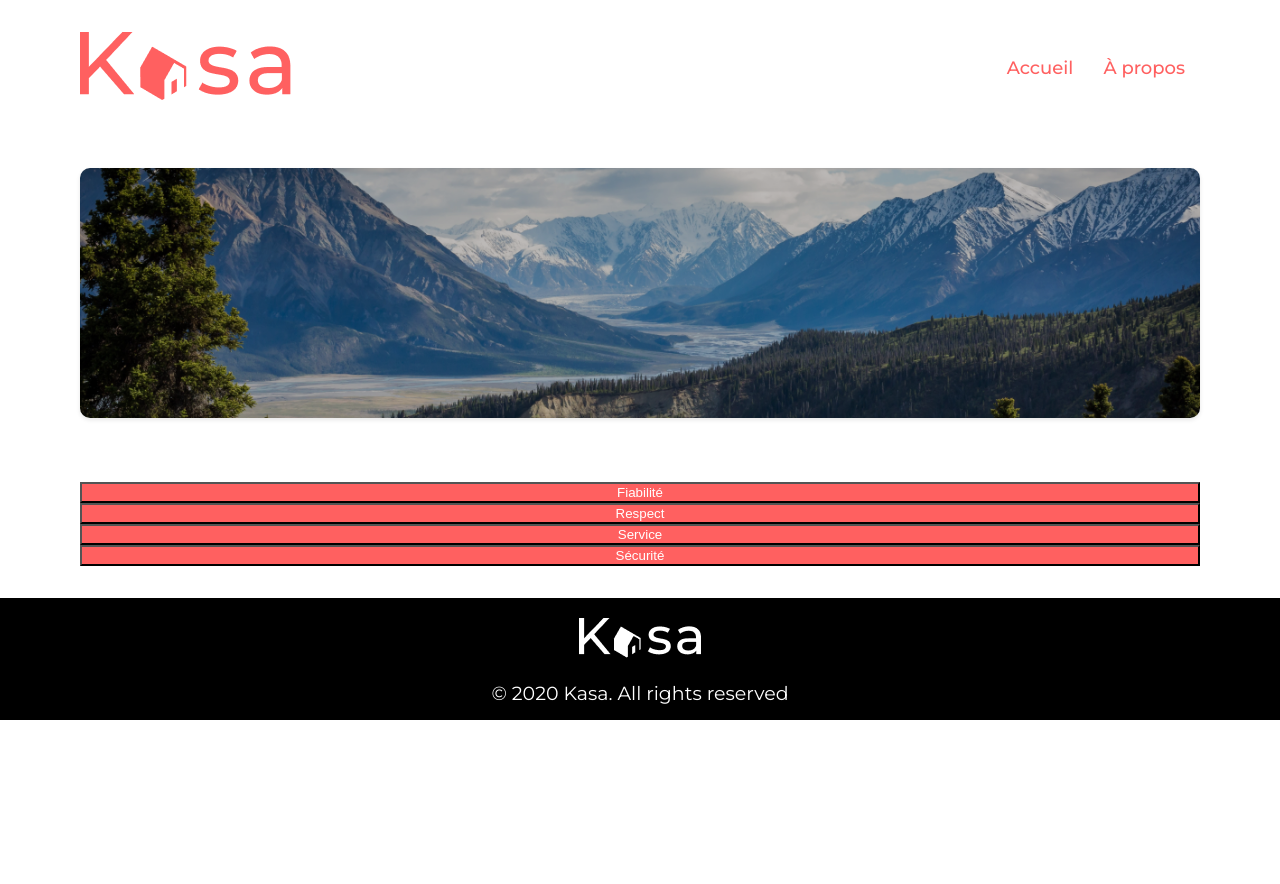
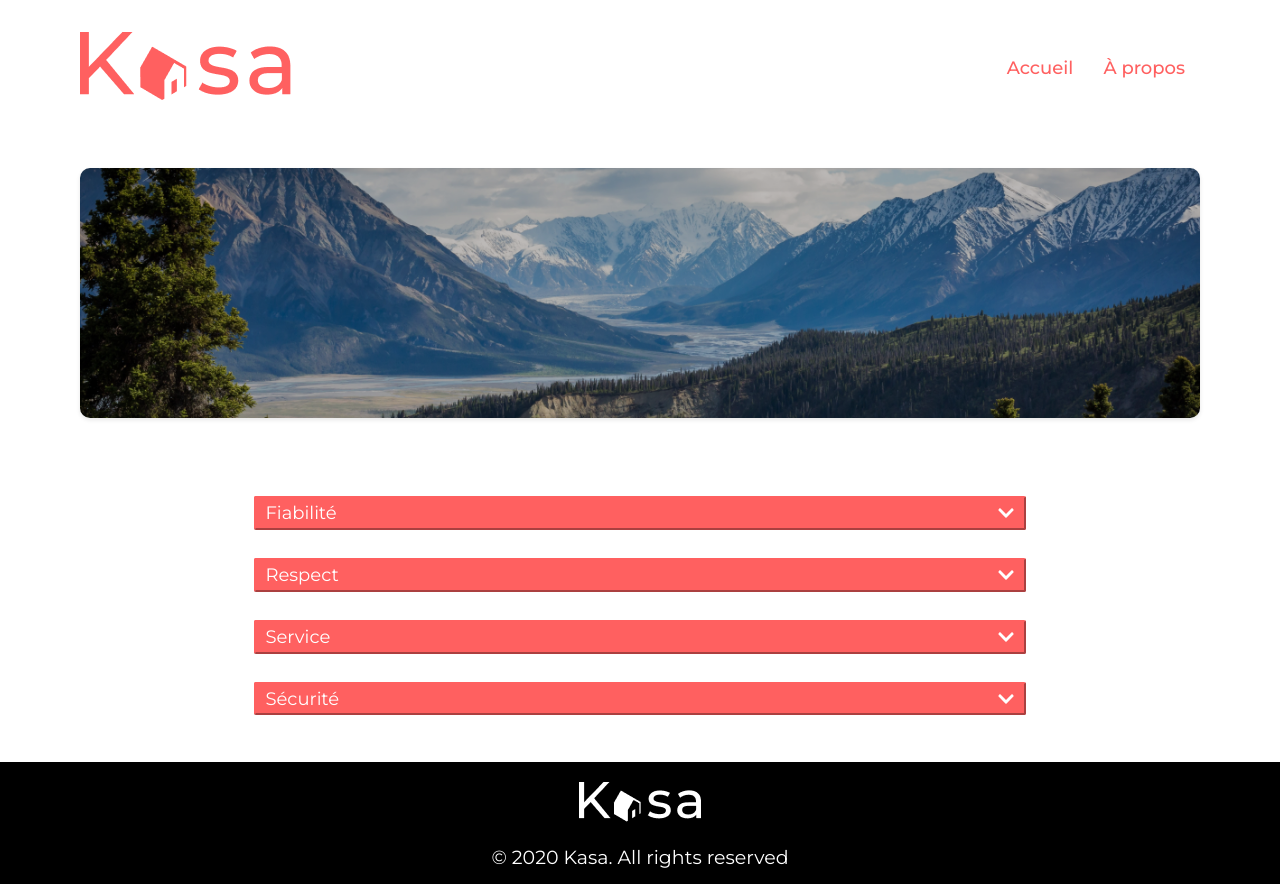
Before and after one commit to sulirb/Kasa--P6, a React (Vite) app: page /about in a window 1280 px wide. Before the commit the page ends 800 px from the top, so only its background shows below. Built offline with nearby package versions, Linux system fonts and the light colour scheme.

Commit message:
légende cartes et collapse ccsé

```diff
--- a/src/components/banner.scss
+++ b/src/components/banner.scss
@@ -3,6 +3,10 @@
   height: 250px;
   border-radius: 10px;
   box-shadow: 0 2px 4px rgba(0, 0, 0, 0.1);
+  display: flex;
+  flex-direction: column;
+  align-items: center;
+  justify-content: center;
   &__img {
     width: 100%;
     height: 100%;
@@ -11,12 +15,9 @@
     filter: brightness(75%);
   }
   &__txt {
-    margin: -10% 0 0 20%;
-    z-index: 2;
     position: absolute;
     color: #ffffff;
     font-weight: 500;
     font-size: 48px;
-    text-align: center;
   }
 }
--- a/src/components/card.jsx
+++ b/src/components/card.jsx
@@ -6,7 +6,9 @@ function Card({ picture, title, href }) {
     <a href={href} className="card">
       <div className="card__container">
         <img src={picture} alt="logo" className="card__container__picture" />
-        <div className="card__container__title">{title}</div>
+        <div className="card__container__title">
+          <span className="card__container__title__span">{title}</span>
+        </div>
       </div>
     </a>
   );
--- a/src/components/card.scss
+++ b/src/components/card.scss
@@ -3,26 +3,38 @@
   border-radius: 10px;
   box-shadow: 0 2px 4px rgba(0, 0, 0, 0.1);
   text-decoration: none;
+
   &__container {
+    width: 100%;
     height: 340px;
-    display: flex;
-    flex-direction: column;
-    justify-content: space-between;
+    position: relative;
+    border-radius: 10px;
+    overflow: hidden;
 
     &__picture {
-      border-radius: 10px;
-      max-width: 100%;
+      width: 100%;
       height: 100%;
       object-fit: cover;
     }
 
     &__title {
-      font-weight: 700;
-      font-size: 18px;
-      color: #000;
-      position: relative;
-      z-index: 2;
-      margin-top: -50px;
+      position: absolute;
+      display: flex;
+      align-items: flex-end;
+      bottom: 0;
+      left: 0;
+      width: 100%;
+      height: 25%;
+      background: linear-gradient(#ff6060, #000);
+      padding: 0.5em;
+      box-sizing: border-box;
+
+      &__span {
+        width: 60%;
+        font-weight: 500;
+        font-size: 18px;
+        color: #fff;
+      }
     }
   }
 }
--- a/src/components/collapse.jsx
+++ b/src/components/collapse.jsx
@@ -1,4 +1,5 @@
 import { useState } from "react";
+import { FaChevronUp, FaChevronDown } from "react-icons/fa";
 import "./collapse.scss";
 
 function Collapse() {
@@ -10,7 +11,8 @@ function Collapse() {
         className="collapse-container__toggle"
         onClick={() => setVisible([!visible[0], false, false, false])}
       >
-        Fiabilité
+        <span>Fiabilité</span>
+        {visible[0] ? <FaChevronUp /> : <FaChevronDown />}
       </button>
 
       {visible[0] && (
@@ -24,7 +26,8 @@ function Collapse() {
         className="collapse-container__toggle"
         onClick={() => setVisible([false, !visible[1], false, false])}
       >
-        Respect
+        <span>Respect</span>
+        {visible[1] ? <FaChevronUp /> : <FaChevronDown />}
       </button>
       {visible[1] && (
         <div>
@@ -37,7 +40,8 @@ function Collapse() {
         className="collapse-container__toggle"
         onClick={() => setVisible([false, false, !visible[2], false])}
       >
-        Service
+        <span>Service</span>
+        {visible[2] ? <FaChevronUp /> : <FaChevronDown />}
       </button>
       {visible[2] && (
         <div>
@@ -50,7 +54,8 @@ function Collapse() {
         className="collapse-container__toggle"
         onClick={() => setVisible([false, false, false, !visible[3]])}
       >
-        Sécurité
+        <span>Sécurité</span>
+        {visible[3] ? <FaChevronUp /> : <FaChevronDown />}
       </button>
       {visible[3] && (
         <div>
--- a/src/components/collapse.scss
+++ b/src/components/collapse.scss
@@ -1,9 +1,18 @@
 .collapse-container {
   display: flex;
   flex-direction: column;
-  margin: 2rem 5rem;
+  margin: 2rem 15rem;
+
   &__toggle {
+    display: flex;
+    justify-content: space-between;
+    align-items: center;
+    margin: 0.8em;
+    padding: 0.2em 0.5em;
+    border-radius: 2px;
+    border-color: #ff6060;
     background-color: #ff6060;
+    font-size: 18px;
     color: #ffffff;
   }
 }
--- a/src/global.scss
+++ b/src/global.scss
@@ -1,5 +1,10 @@
-body {
+body,
+button {
   margin: 0;
   padding: 0;
   font-family: "Montserrat", sans-serif;
 }
+
+* {
+  box-sizing: border-box;
+}
--- a/src/pages/home.scss
+++ b/src/pages/home.scss
@@ -2,13 +2,13 @@
   margin: 2rem 5rem;
   padding: 4rem;
   display: grid;
-  grid-template-columns: repeat(3, 1fr);
+  grid-template-columns: auto auto auto;
   gap: 4rem;
   background-color: #f6f6f6;
   border-radius: 10px;
 }
 
-@media screen and (max-width: 768px) {
+@media screen and (max-width: 1140px) {
   .grid-container {
     grid-template-columns: repeat(2, 1fr);
   }
```
